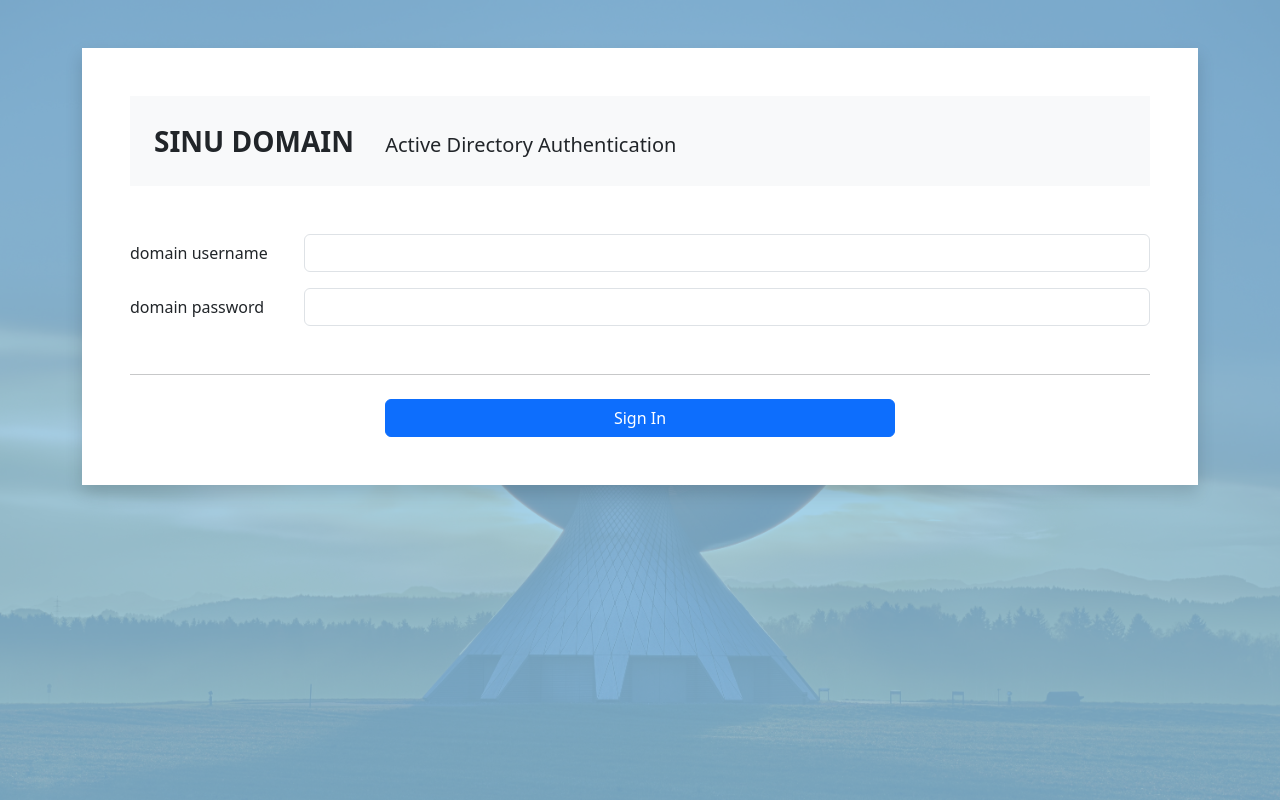
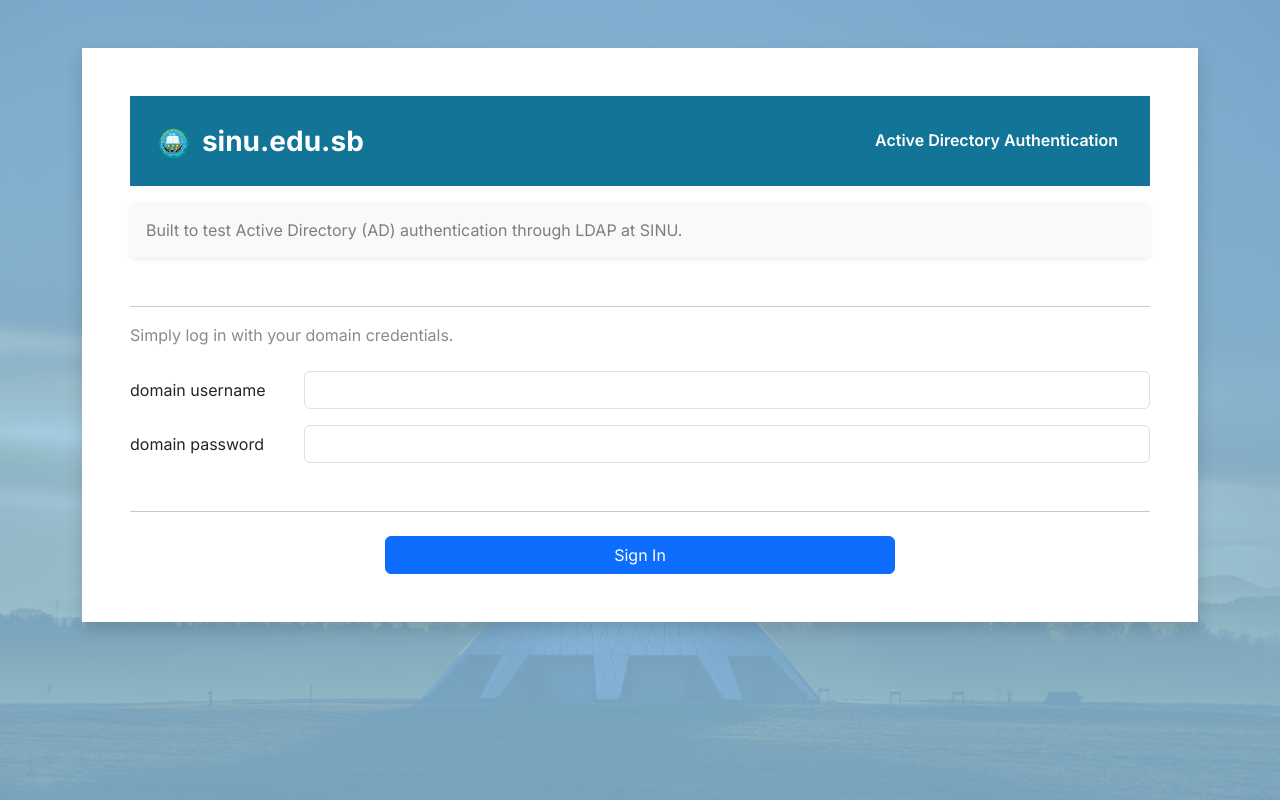
Before and after one commit to b-tupiti/auth-ad, a Django app: page / in a window 1280 px wide. Run offline with Django 5.2, Linux system fonts and the light colour scheme.

Commit message:
updated login form

```diff
--- a/adauth/templates/adauth/login.html
+++ b/adauth/templates/adauth/login.html
@@ -5,6 +5,11 @@
   <meta charset="UTF-8">
   <meta name="viewport" content="width=device-width, initial-scale=1.0">
   <link href="https://cdn.jsdelivr.net/npm/bootstrap@5.3.2/dist/css/bootstrap.min.css" rel="stylesheet" integrity="sha384-T3c6CoIi6uLrA9TneNEoa7RxnatzjcDSCmG1MXxSR1GAsXEV/Dwwykc2MPK8M2HN" crossorigin="anonymous">
+
+  <link rel="preconnect" href="https://fonts.googleapis.com">
+  <link rel="preconnect" href="https://fonts.gstatic.com" crossorigin>
+  <link href="https://fonts.googleapis.com/css2?family=Inter:wght@100;200;300;400;500;600;700;800;900&family=Montserrat:ital,wght@0,100;0,300;0,400;0,500;0,600;0,900;1,700&display=swap" rel="stylesheet">
+
   <title>Login</title>
   <style>
 
@@ -12,6 +17,7 @@
       background-image: url('{{ background_image_url }}');
       background-size: cover;
       background-repeat: no-repeat;
+      font-family: 'Inter', sans-serif;
     }
 
     .backdrop {
@@ -32,9 +38,18 @@
   <main class="container pt-5" style="position: relative;">
 
     <form class="shadow p-5 bg-white" style="z-index: 9;">
-      <p class="mb-5 bg-light p-4 fs-3">
-        <span class="fw-bold me-4">SINU DOMAIN</span>
-        <span class="fs-5">Active Directory Authentication</span>
+      <p class="p-4 fs-3 text-white" style="background-color: #127497;">
+        <img class="m-0" src="{% static 'adauth/img/sinu.png' %}" alt="sinu-logo" width="40" >
+        <span class="fw-bold me-4">sinu.edu.sb</span>
+        <span class="fs-6 fw-semibold p-2 float-end">Active Directory Authentication</span>
+      </p>
+      <p class="shadow-sm p-3 mb-5 bg-body-tertiary rounded" style="color:rgb(126, 126, 126)">
+        Built to test Active Directory (AD) authentication through LDAP at SINU.
+
+      </p>
+      <hr>
+      <p class="mt-2 mb-4 " style="color:rgb(139, 139, 139)">
+        Simply log in with your domain credentials.
       </p>
       <div class="row mb-3">
         <label for="inputEmail3" class="col-sm-2 col-form-label">domain username</label>
```
Also changed, not shown: adauth/static/adauth/img/sinu-logo.jpg (added), adauth/static/adauth/img/sinu.png (added).
